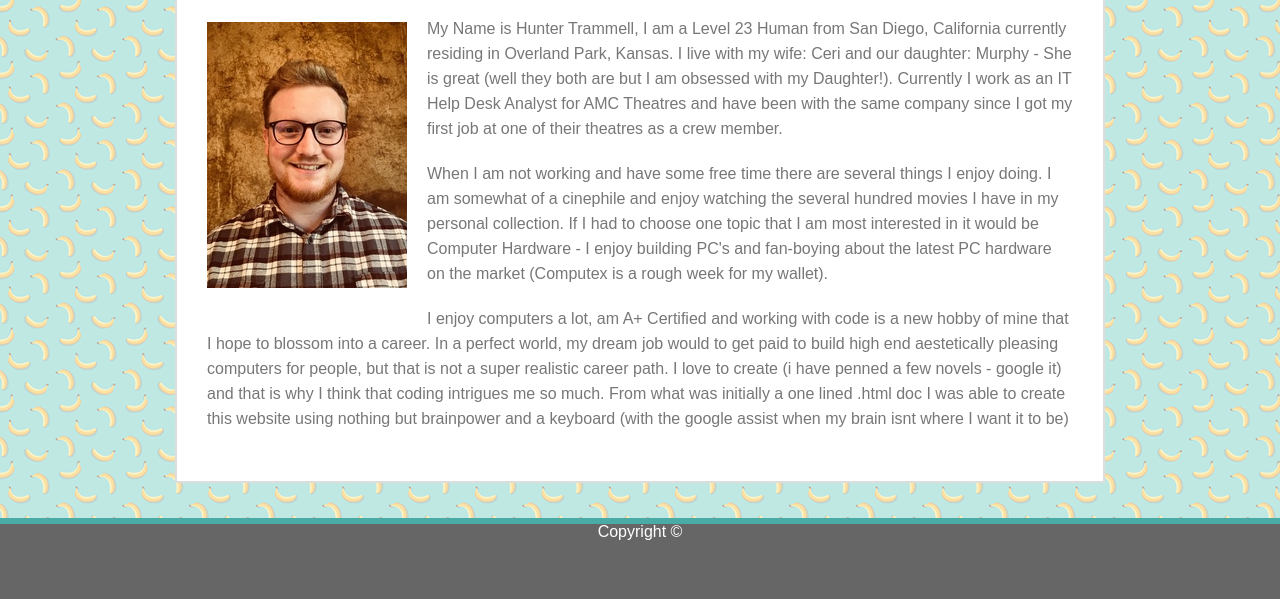
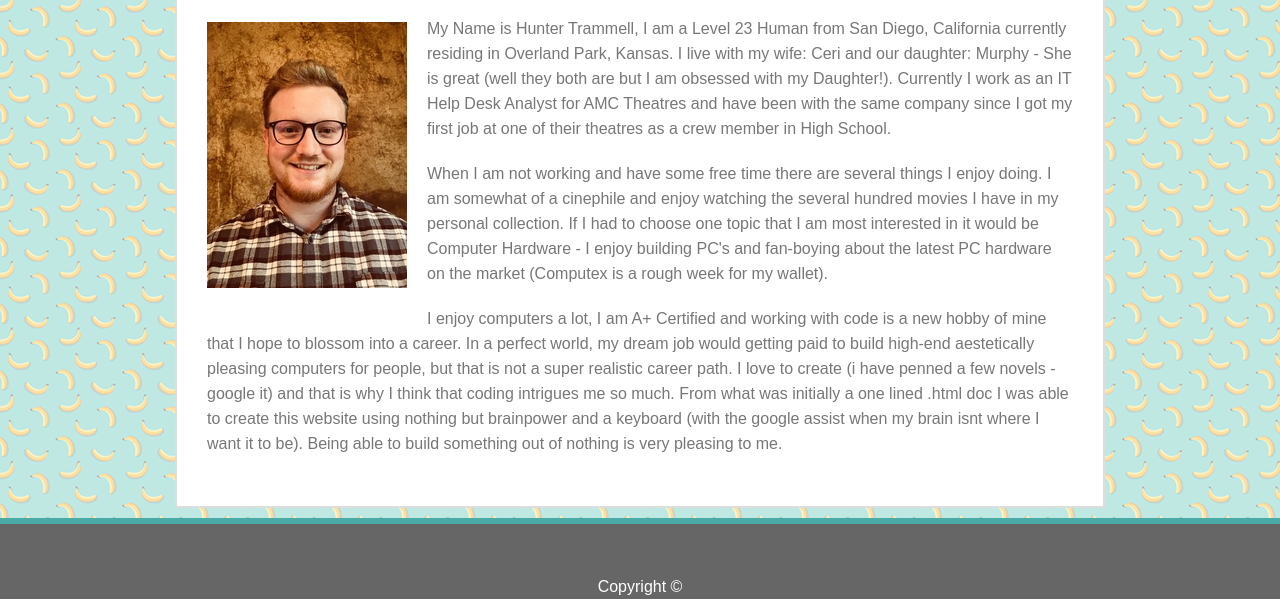
Before and after one commit to htrammell/Basic-Portfolio, a plain HTML site: page index.html in a window 1280 px wide. Shown: the part 201-800 px from the top of the page. Drawn offline with Linux system fonts and the light colour scheme; a script that the page names is missing.

Commit message:
Made minor edits to improve flow of site

```diff
--- a/assets/css/style.css
+++ b/assets/css/style.css
@@ -64,6 +64,10 @@ footer {
     left: 0;
     bottom: 0;
     position: fixed;
+}
+
+h3 {
+    padding-top: 55px;
 }
 
 input {
@@ -158,6 +162,7 @@ input {
 
 .box {
     margin-bottom: -515px;
+    overflow: hidden;
 }
 
 .boxtext1 {
--- a/index.html
+++ b/index.html
@@ -40,7 +40,7 @@
                 <p>
                     My Name is Hunter Trammell, I am a Level 23 Human from San Diego, California currently residing in Overland Park, Kansas.
                     I live with my wife: Ceri and our daughter: Murphy - She is great (well they both are but I am obsessed with my Daughter!).
-                    Currently I work as an IT Help Desk Analyst for AMC Theatres and have been with the same company since I got my first job at one of their theatres as a crew member.
+                    Currently I work as an IT Help Desk Analyst for AMC Theatres and have been with the same company since I got my first job at one of their theatres as a crew member in High School.
                 </p>
                 <p>
                     When I am not working and have some free time there are several things I enjoy doing.
@@ -48,10 +48,11 @@
                     If I had to choose one topic that I am most interested in it would be Computer Hardware - I enjoy building PC's and fan-boying about the latest PC hardware on the market (Computex is a rough week for my wallet).
                 </p>
                 <p>
-                    I enjoy computers a lot, am A+ Certified and working with code is a new hobby of mine that I hope to blossom into a career.
-                    In a perfect world, my dream job would to get paid to build high end aestetically pleasing computers for people, but that is not a super realistic career path.
+                    I enjoy computers a lot, I am A+ Certified and working with code is a new hobby of mine that I hope to blossom into a career.
+                    In a perfect world, my dream job would getting paid to build high-end aestetically pleasing computers for people, but that is not a super realistic career path.
                     I love to create (i have penned a few novels - google it) and that is why I think that coding intrigues me so much.
-                    From what was initially a one lined .html doc I was able to create this website using nothing but brainpower and a keyboard (with the google assist when my brain isnt where I want it to be)
+                    From what was initially a one lined .html doc I was able to create this website using nothing but brainpower and a keyboard (with the google assist when my brain isnt where I want it to be).
+                    Being able to build something out of nothing is very pleasing to me.
                 </p>
             </article>
         </section>
```
